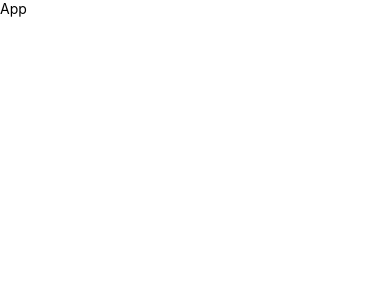
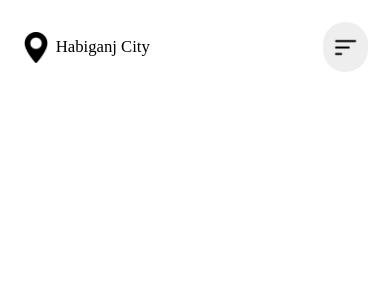
Before and after one commit to Mansoorali121/React-Native-Interview-Preparation, a React Native app: screen / in a window 390 px wide. Shown: the top 300 px of the page. Built offline with nearby package versions, Linux system fonts and the light colour scheme.

Commit message:
H.screen header

```diff
--- a/App.js
+++ b/App.js
@@ -277,11 +277,12 @@
 import { StyleSheet, Text, View } from 'react-native'
 import React from 'react'
 import { s } from 'react-native-size-matters';
+import Hheader from "./src/components/Hheader";
 
 const App = () => {
   return (
     <View style={styles.container}>
-      <Text>App</Text>
+      <Hheader />
     </View>
   )
 }
@@ -290,7 +291,7 @@ export default App;
 
 const styles = StyleSheet.create({
   container:{
-    backgroundColor:"#fff",
+    backgroundColor:"#fffff",
     flex:1
   },
 })
--- /dev/null
+++ b/src/components/Hheader.js
@@ -0,0 +1,42 @@
+import { StyleSheet, Text, View, Image, TouchableOpacity } from 'react-native';
+import React from 'react';
+import { s, vs } from 'react-native-size-matters';
+
+const Hheader = () => {
+  return (
+    <View style={styles.container}>
+      <View style={{ flexDirection: 'row', justifyContent: 'space-between' }}>
+        <View style={styles.location}>
+          <Image
+            source={require('../assets/burger/maps.png')}
+            style={styles.image}
+          />
+          <Text style={styles.cityname}>Habiganj City</Text>
+        </View>
+        <TouchableOpacity style={styles.menubtn}>
+          <Image
+            source={require('../assets/burger/sort.png')}
+            style={styles.image}
+          />
+        </TouchableOpacity>
+      </View>
+    </View>
+  );
+};
+
+export default Hheader;
+
+const styles = StyleSheet.create({
+  container: { marginTop: s(20), marginHorizontal: s(20) },
+  image: { height: vs(25), width: s(25) },
+  menubtn: {
+    backgroundColor: '#eee',
+    height: vs(40),
+    width: s(40),
+    alignItems: 'center',
+    justifyContent: 'center',
+    borderRadius: s(20),
+  },
+  location: { flexDirection: 'row', alignItems: 'center', gap: s(5) },
+  cityname: { fontSize: s(15), fontWeight: '500', fontFamily: 'Outfit-Light' },
+});
```
Also changed, not shown: src/assets/burger/maps.png (added), src/assets/burger/sort.png (added).
